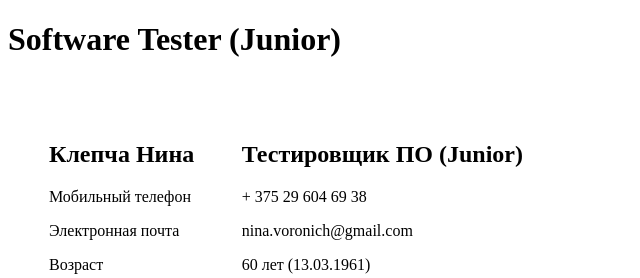
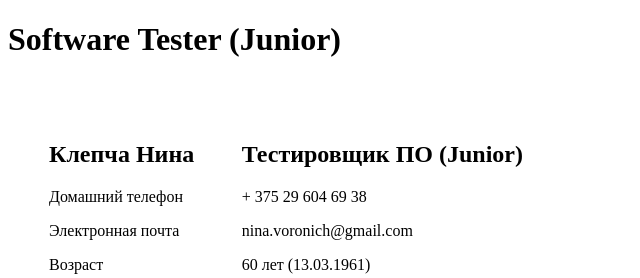
Before and after one commit to WNika13/Resume-VN, a plain HTML site: page resume.html in a window 1280 px wide. Shown: the top 278 px of the page, 0-640 px from the left. Drawn offline with Linux system fonts and the light colour scheme.

Commit message:
Update resume.html
сменила  мобильный телефон на домашний

```diff
--- a/resume.html
+++ b/resume.html
@@ -10,7 +10,7 @@
             <tr>
               <td>
                 <h2>Клепча Нина</h2>
-                <p>Мобильный телефон</p>
+                <p>Домашний телефон</p>
                 <p>Электронная почта</p>
                 <p>Возраст</p>
                 <p>Проживание</p>
```
